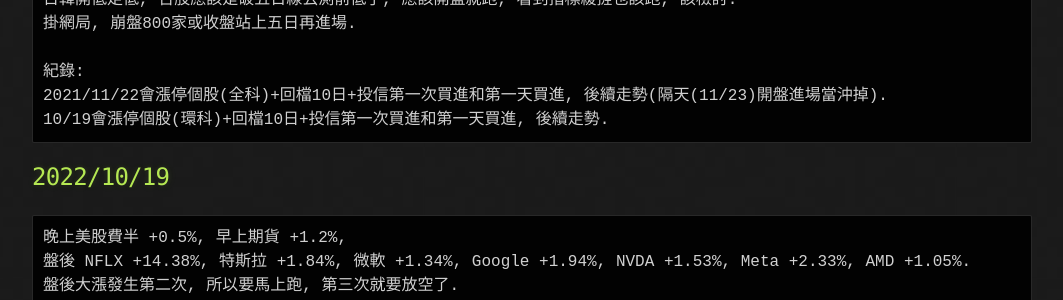
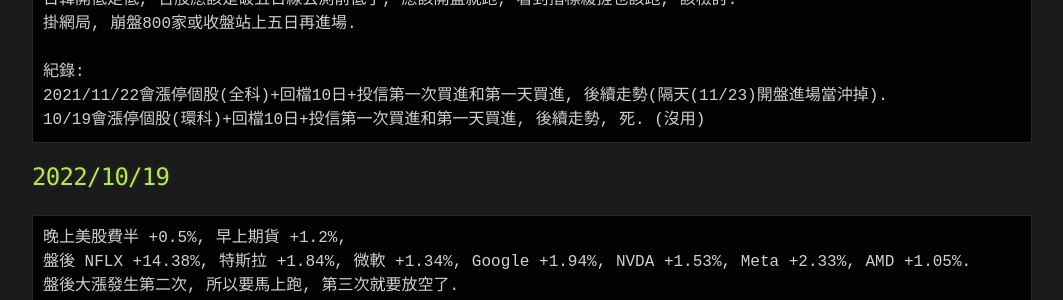
Before and after one commit to lepg5487/Stock_God, a Jekyll site: the page built from index.md, in a window 1280 px wide and 900 px high, scrolled down 7917 px. Shown: the part 317-617 px from the top of the window, without its empty margins (108-1171 px from the left). Built offline with Jekyll 4.4.1, drawn with Linux system fonts in a browser that asks for light colours; our own code applies the rules of GitHub Pages for plain Markdown files; some of the changed text lies outside the part shown.

Commit message:
Update index.md

````diff
--- a/index.md
+++ b/index.md
@@ -306,7 +306,7 @@ apple說一定要用TypeC, USB要重啟榮耀了嗎?
 
 紀錄:
 2021/11/22會漲停個股(全科)+回檔10日+投信第一次買進和第一天買進, 後續走勢(隔天(11/23)開盤進場當沖掉).
-10/19會漲停個股(環科)+回檔10日+投信第一次買進和第一天買進, 後續走勢.
+10/19會漲停個股(環科)+回檔10日+投信第一次買進和第一天買進, 後續走勢, 死. (沒用)
 ```
 
 ## 2022/10/19
````
